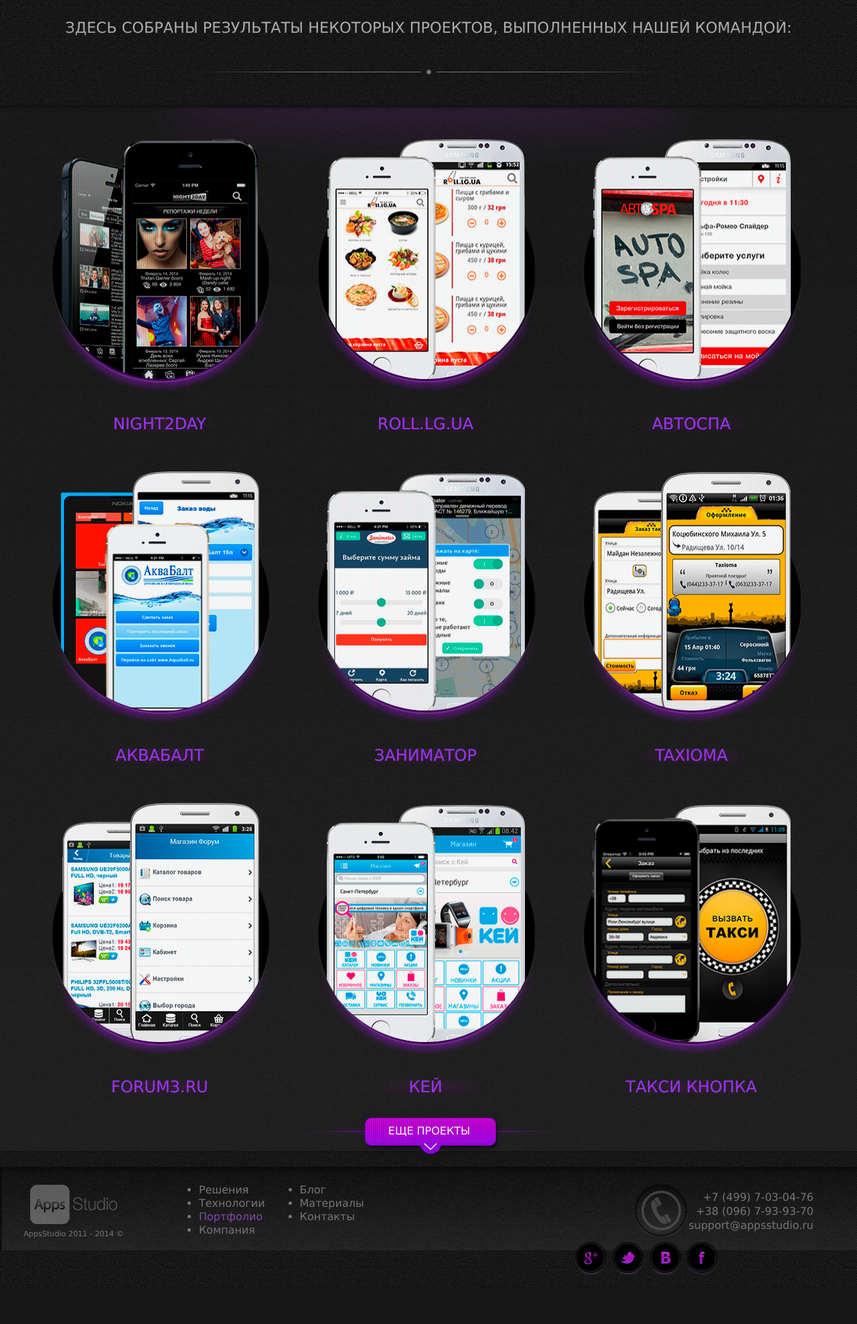
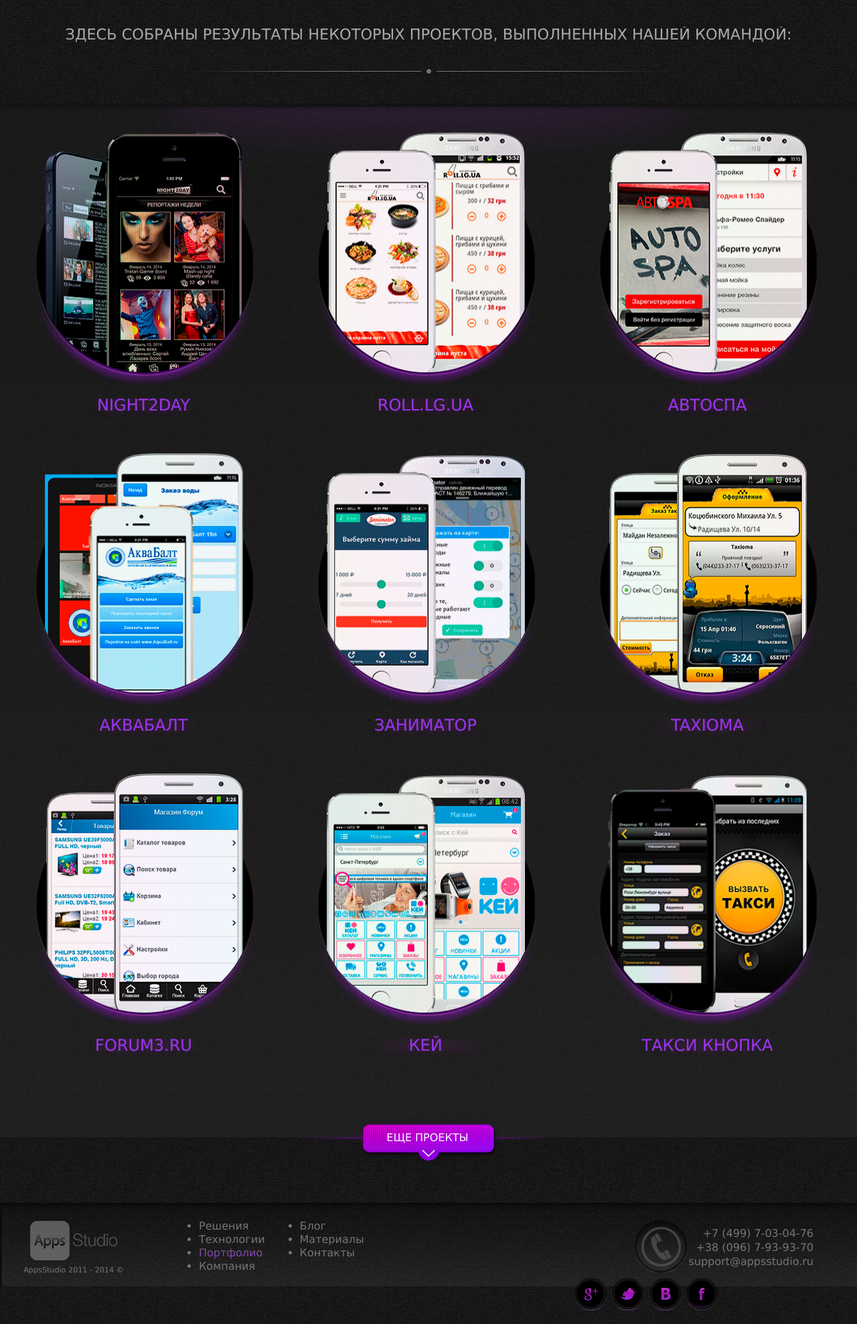
Before and after one commit to RuslanGrigoryev/Apps_studio, a PHP site: page /portfolio.html in a window 1280 px wide. Shown: the part 138-2115 px from the top of the page at 67% size. Before the commit the page ends 2061 px from the top, so only its background shows below. Run offline with PHP 8.4, Linux system fonts and the light colour scheme; some libraries are stand-ins or nearby versions.

Commit message:
Perfect Pixel portfolio page

```diff
--- a/css/style.css
+++ b/css/style.css
@@ -1003,19 +1003,22 @@ header .contact__item {
 }
 /*18.portfolio-works*/
 .portfolio-works {
-  margin: 0 0 20px 0;
+  margin: 0 0 94px 0;
   background: url(../i/markup/bg-portfolio.png) top center no-repeat;
   background-size: 100% 100%;
   min-height: 350px;
+  padding: 0 0 50px 0;
 }
 .portfolio-works .wrapper{
-  padding: 40px 60px;
+  padding: 31px 36px;
   box-sizing: border-box;
 }
 .portfolio-head {
-  margin: 30px 0 0 0;
+  margin: 40px 0 0 0;
 }
-.portfolio-list {}
+.portfolio-head h1 span {
+    padding: 0 0 52px 0;
+}
 .portfolio-list__link {
     display: block;
 }
@@ -1024,7 +1027,7 @@ header .contact__item {
 }
 .portfolio-list__item {
     float: left;
-    margin: 0 70px 70px 0;
+    margin: 0 94px 53px 0;
     position: relative;
     text-align: center;
     width: 327px;
@@ -1044,7 +1047,7 @@ header .contact__item {
 }
 .portfolio-list__item strong {
     display: block;
-    margin: 50px 0 0 0;
+    margin: 32px 0 0 0;
     padding: 5px 0;
     text-transform: uppercase;
     background: url(../i/markup/bg-goals-header.png) center 6px no-repeat;
@@ -1062,8 +1065,8 @@ header .contact__item {
   width: 427px;
   position: absolute;
   display: block;
-  left: 33%;
-  bottom: -18px;
+  left: 32.8%;
+  bottom: -98px;
   margin: 0px auto;
   text-transform: uppercase;
   text-align: center;
```
